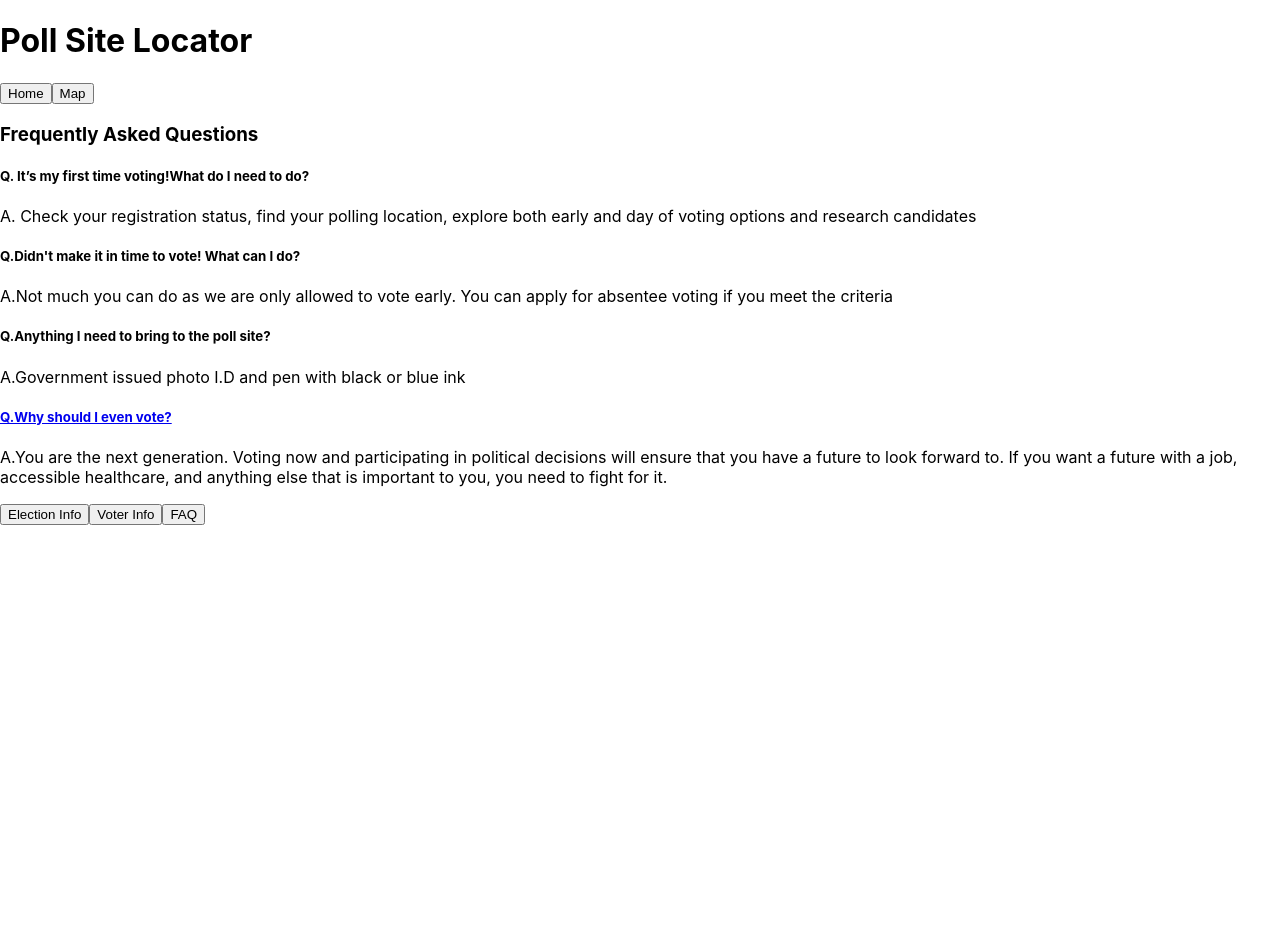
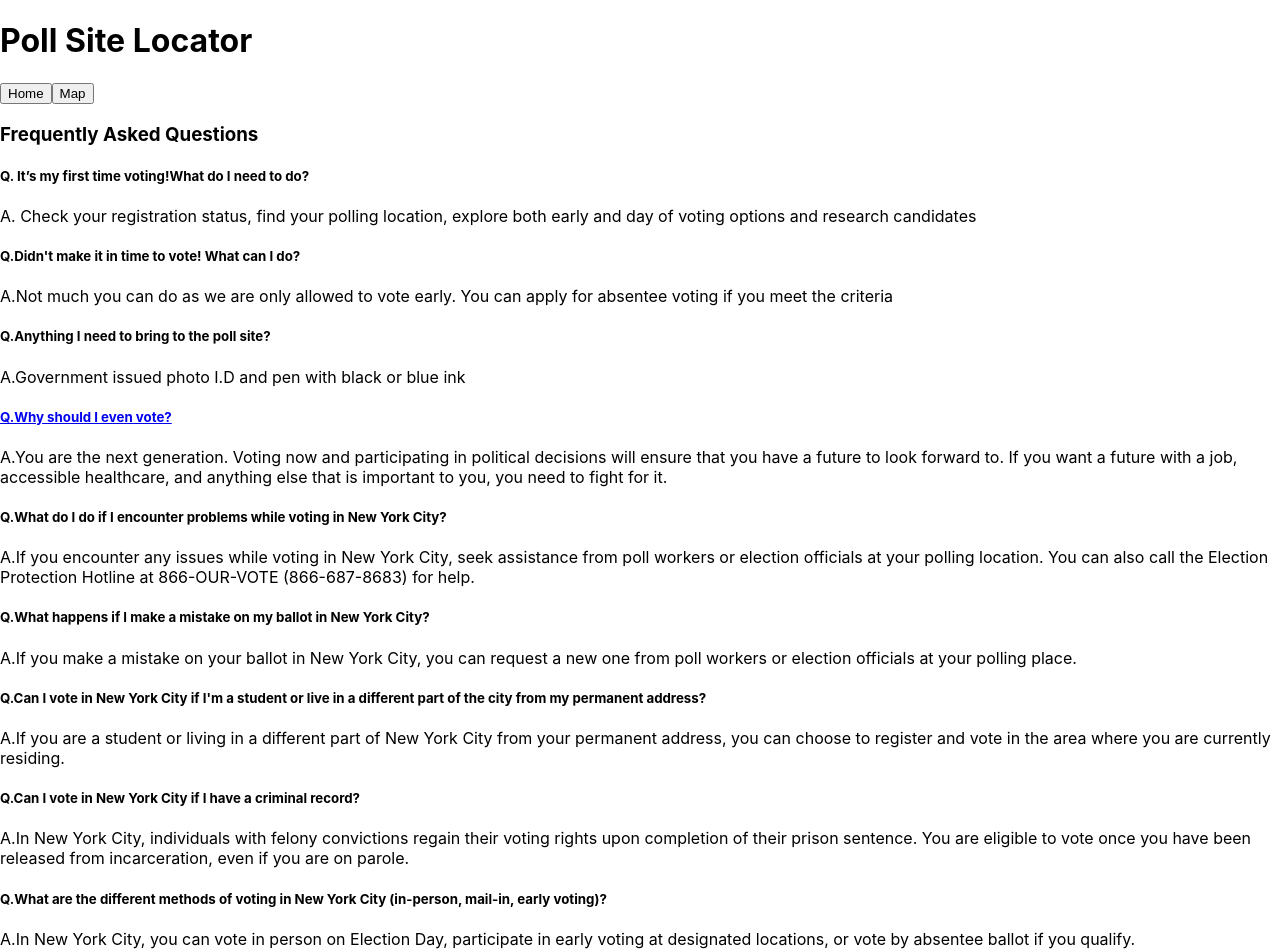
Before and after one commit to Kayrod23/hackathon_project, a React (Create React App) app: page /faq in a window 1280 px wide. Shown: the top 952 px of the page. Before the commit the page ends 800 px from the top, so only its background shows below. Built offline with nearby package versions, Linux system fonts and the light colour scheme.

Commit message:
added more FAQs into the FAQS.js with a hotline number aswell

```diff
--- a/src/Pages/FAQ.js
+++ b/src/Pages/FAQ.js
@@ -26,6 +26,36 @@ const FAQ = () => {
         <p>
           A.You are the next generation. Voting now and participating in political decisions will ensure that you have a future to look forward to. If you want a future with a job, accessible healthcare, and anything else that is important to you, you need to fight for it.
         </p>
+        <h5>
+          Q.What do I do if I encounter problems while voting in New York City?
+        </h5>
+        <p>
+          A.If you encounter any issues while voting in New York City, seek assistance from poll workers or election officials at your polling location. You can also call the Election Protection Hotline at 866-OUR-VOTE (866-687-8683) for help.
+        </p>
+        <h5>
+          Q.What happens if I make a mistake on my ballot in New York City?
+        </h5>
+        <p>
+         A.If you make a mistake on your ballot in New York City, you can request a new one from poll workers or election officials at your polling place.
+        </p>
+        <h5>
+          Q.Can I vote in New York City if I'm a student or live in a different part of the city from my permanent address?
+        </h5>
+        <p>
+         A.If you are a student or living in a different part of New York City from your permanent address, you can choose to register and vote in the area where you are currently residing.
+        </p>
+        <h5>
+          Q.Can I vote in New York City if I have a criminal record?
+        </h5>
+        <p>
+          A.In New York City, individuals with felony convictions regain their voting rights upon completion of their prison sentence. You are eligible to vote once you have been released from incarceration, even if you are on parole.
+        </p>
+        <h5>
+          Q.What are the different methods of voting in New York City (in-person, mail-in, early voting)?
+        </h5>
+        <p>
+          A.In New York City, you can vote in person on Election Day, participate in early voting at designated locations, or vote by absentee ballot if you qualify.
+        </p>
         </article>
     </div>
   );
```
